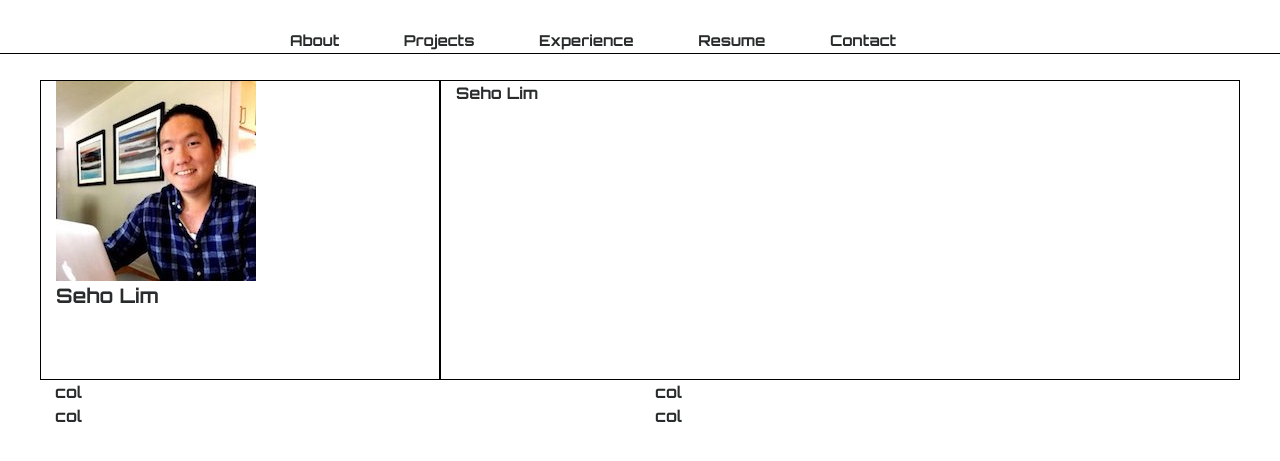
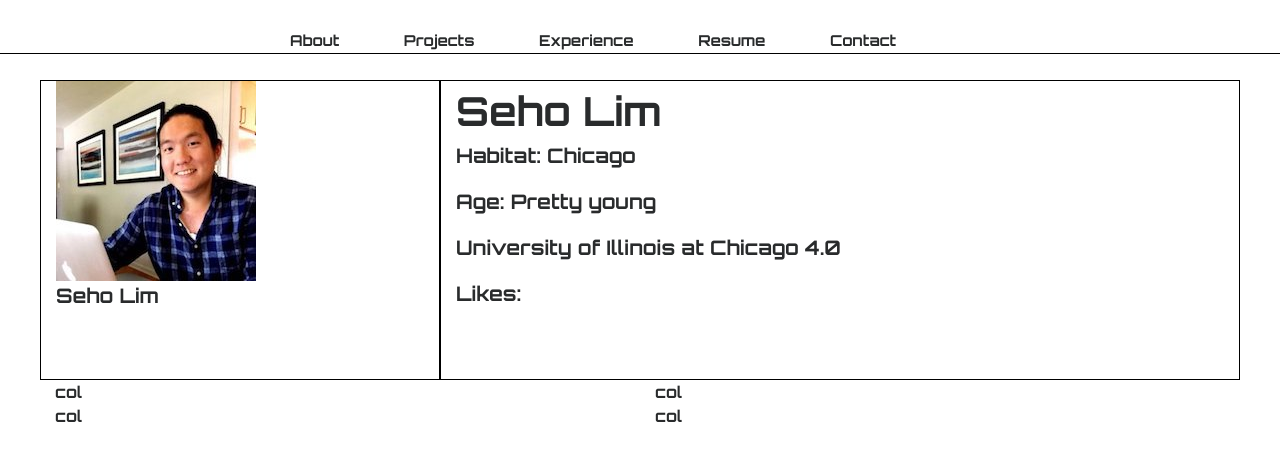
Before and after one commit to sonamoo/myPortfolio, a PHP site: page /main.html in a window 1280 px wide. Shown: the top 461 px of the page. Run offline with PHP 8.4, Linux system fonts and the light colour scheme; some libraries are stand-ins or nearby versions.

Commit message:
Adding profiles.

```diff
--- a/css/main.css
+++ b/css/main.css
@@ -54,3 +54,12 @@ body{
 #profile_img {
     display: block;
 }
+
+#profile-header {
+    font-size: 40px;
+}
+
+#profile-description-details {
+    font-size: 20px;
+
+}
--- a/main.html
+++ b/main.html
@@ -40,9 +40,19 @@
                     {{profile.lastName}}
                 </div>
                 <div class="col-md-8 profile-description">
+                    <div id="profile-header">
+                        {{profile.firstName}}
+                        {{profile.lastName}}
+                    </div>
+                    <div id="profile-description-details">
+                        <p>Habitat: Chicago</p>
+                        <p>Age: Pretty young</p>
+                        <p>University of Illinois at Chicago 4.0</p>
+                        <p>Likes: </p>
 
-                    {{profile.firstName}}
-                    {{profile.lastName}}
+
+                    </div>
+
                 </div>
             </div>
 
```
